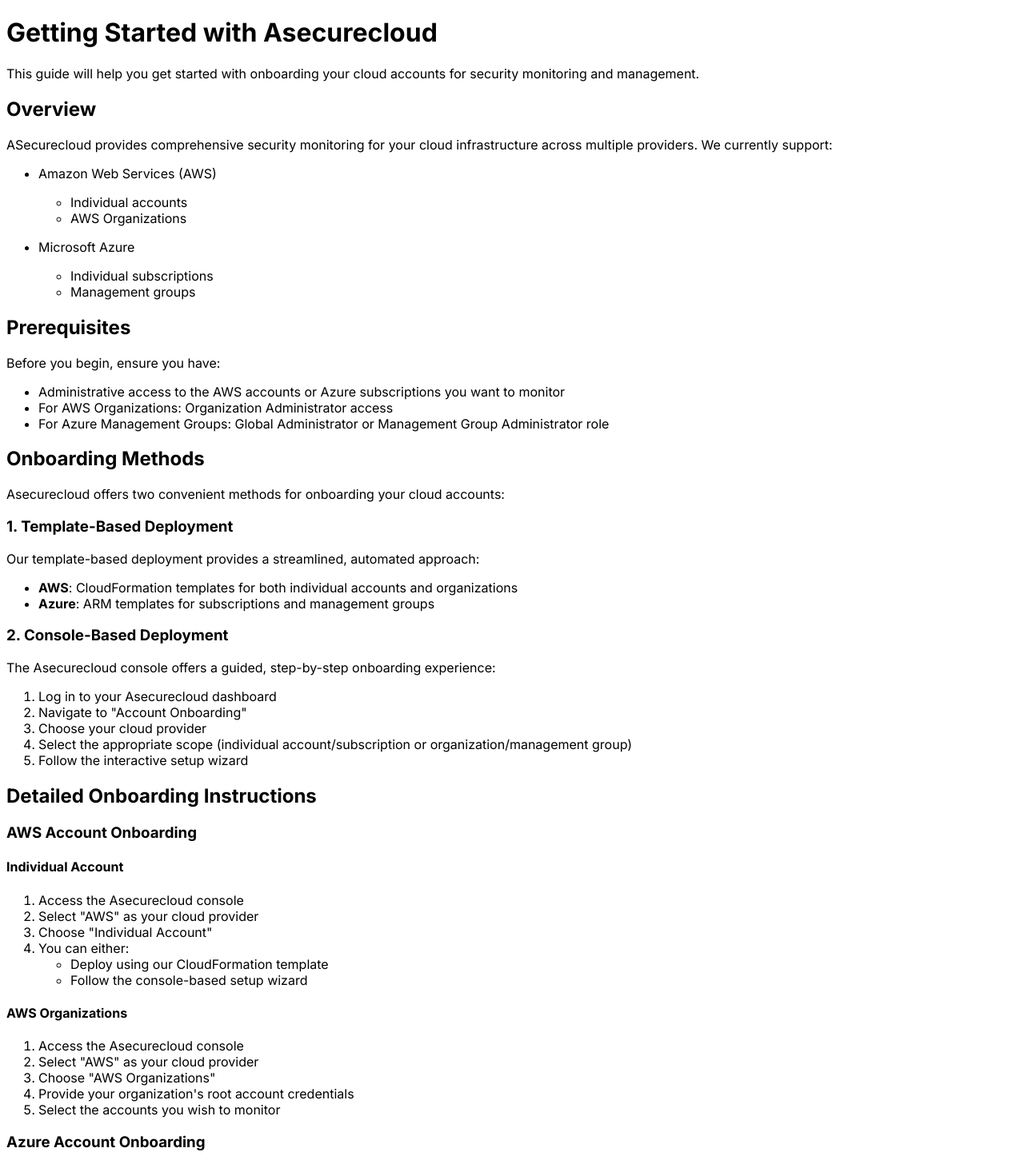
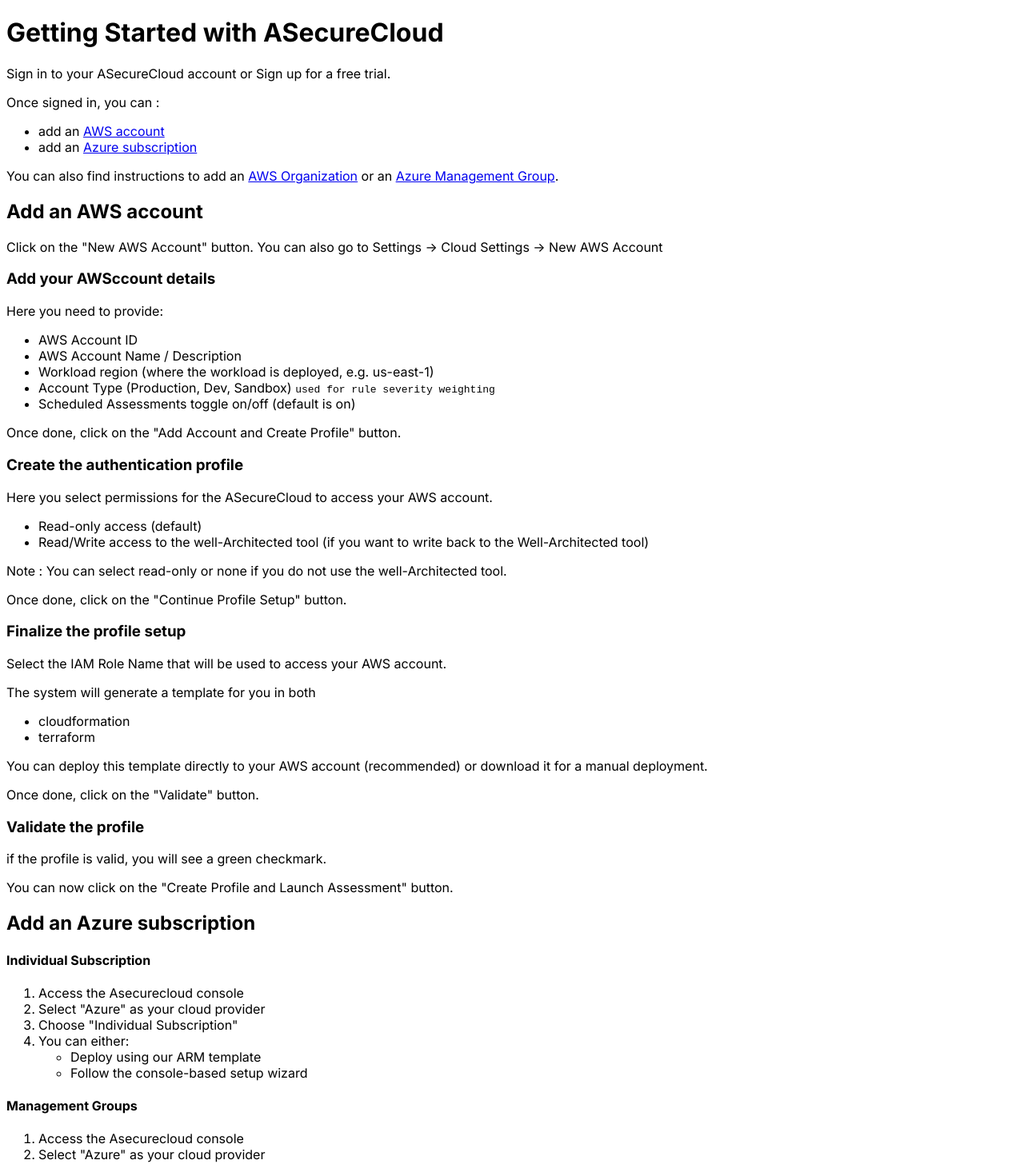
Before and after one commit to asecurecloud/documentation, a Next.js app: page /gettingStarted in a window 1280 px wide. Shown: the top 1456 px of the page at 80% size. Built offline with nearby package versions, Linux system fonts and the light colour scheme.

Commit message:
updated onboarding

```diff
--- a/pages/gettingStarted.mdx
+++ b/pages/gettingStarted.mdx
@@ -1,68 +1,65 @@
-# Getting Started with Asecurecloud
+# Getting Started with ASecureCloud
 
-This guide will help you get started with onboarding your cloud accounts for security monitoring and management.
+Sign in to your ASecureCloud account or Sign up for a free trial.
 
-## Overview
+Once signed in, you can :
 
-ASecurecloud provides comprehensive security monitoring for your cloud infrastructure across multiple providers. We currently support:
+- add an [AWS account](#add-an-aws-account)
+- add an [Azure subscription](#add-an-azure-subscription)
 
-- Amazon Web Services (AWS)
-  - Individual accounts
-  - AWS Organizations
+You can also find instructions to add an [AWS Organization](gettingStarted/awsOrganizations) or an [Azure Management Group](gettingStarted/azureManagementGroups).
 
-- Microsoft Azure
-  - Individual subscriptions
-  - Management groups
+## Add an AWS account
 
-## Prerequisites
+Click on the "New AWS Account" button. You can also go to Settings -> Cloud Settings -> New AWS Account
 
-Before you begin, ensure you have:
+### Add your AWSccount details
+Here you need to provide:
 
-- Administrative access to the AWS accounts or Azure subscriptions you want to monitor
-- For AWS Organizations: Organization Administrator access
-- For Azure Management Groups: Global Administrator or Management Group Administrator role
+- AWS Account ID
+- AWS Account Name / Description
+- Workload region (where the workload is deployed, e.g. us-east-1)
+- Account Type (Production, Dev, Sandbox)   `used for rule severity weighting`
+- Scheduled Assessments toggle on/off (default is on)
 
-## Onboarding Methods
+Once done, click on the "Add Account and Create Profile" button.
 
-Asecurecloud offers two convenient methods for onboarding your cloud accounts:
 
-### 1. Template-Based Deployment
+### Create the authentication profile
 
-Our template-based deployment provides a streamlined, automated approach:
+Here you select permissions for the ASecureCloud to access your AWS account.
 
-- **AWS**: CloudFormation templates for both individual accounts and organizations
-- **Azure**: ARM templates for subscriptions and management groups
+- Read-only access (default)
+- Read/Write access to the well-Architected tool (if you want to write back to the Well-Architected tool)
 
-### 2. Console-Based Deployment
+Note : You can select read-only or none if you do not use the well-Architected tool.
 
-The Asecurecloud console offers a guided, step-by-step onboarding experience:
+Once done, click on the "Continue Profile Setup" button.
 
-1. Log in to your Asecurecloud dashboard
-2. Navigate to "Account Onboarding"
-3. Choose your cloud provider
-4. Select the appropriate scope (individual account/subscription or organization/management group)
-5. Follow the interactive setup wizard
 
-## Detailed Onboarding Instructions
+### Finalize the profile setup
 
-### AWS Account Onboarding
+Select the IAM Role Name that will be used to access your AWS account.
 
-#### Individual Account
-1. Access the Asecurecloud console
-2. Select "AWS" as your cloud provider
-3. Choose "Individual Account"
-4. You can either:
-   - Deploy using our CloudFormation template
-   - Follow the console-based setup wizard
+The system will generate a template for you in both
+- cloudformation
+- terraform
 
-#### AWS Organizations
-1. Access the Asecurecloud console
-2. Select "AWS" as your cloud provider
-3. Choose "AWS Organizations"
-4. Provide your organization's root account credentials
-5. Select the accounts you wish to monitor
+You can deploy this template directly to your AWS account (recommended) or download it for a manual deployment.
 
-### Azure Account Onboarding
+Once done, click on the "Validate" button.
+
+### Validate the profile
+
+if the profile is valid, you will see a green checkmark.
+
+You can now click on the "Create Profile and Launch Assessment" button.
+
+
+
+
+
+## Add an Azure subscription
 
 #### Individual Subscription
 1. Access the Asecurecloud console
--- a/pages/index.mdx
+++ b/pages/index.mdx
@@ -1,4 +1,4 @@
-# Welcome to ASecureCloud Docs
+# Welcome to the ASecureCloud Docs
 
 ASecureCloud is a cloud security and compliance platform that helps organizations manage their cloud environments while maintaining complete control over their data.
 
```
Also changed, not shown: pages/_meta.ts (line endings or trailing spaces).
